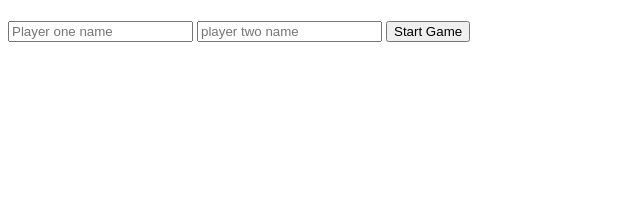
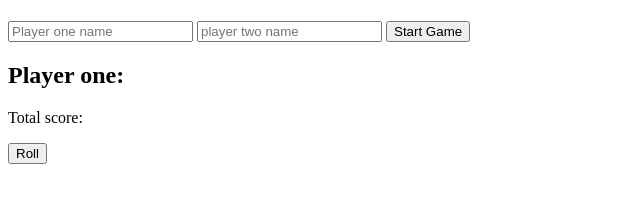
Before and after one commit to Uomar7/Dice, a plain HTML site: page index.html in a window 1280 px wide. Shown: the whole page, without its empty margins (0-640 px from the left). Drawn offline with nearby package versions, Linux system fonts and the light colour scheme.

Commit message:
Player one pael made and button put

```diff
--- a/index.html
+++ b/index.html
@@ -33,7 +33,23 @@
                 </form>
 
             </div>
+
+            <div class="start">
+                <div class="row">
+
+                    <div class="col-md-6">
+                        <div class="panel panel-default">
+                            <h2 id="player-one">Player one: <span id="play1"></span> </h2>
+                            <p>Total score: <span id="total1"></span> </p>
+                            <button id="roller-one" class="btn btn-default" type="button">Roll</button>
+                        </div>
+                    </div>
+
+                </div>
+            </div>
+
         </div>
+
 
     </main>
 
```
